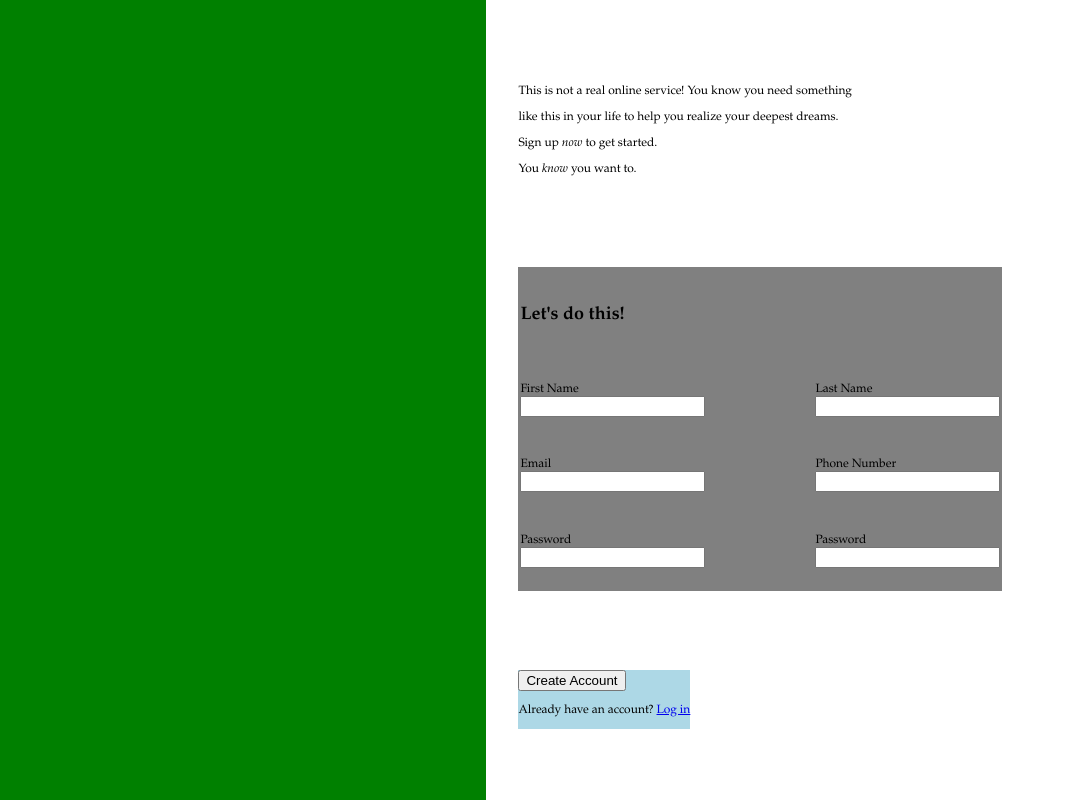
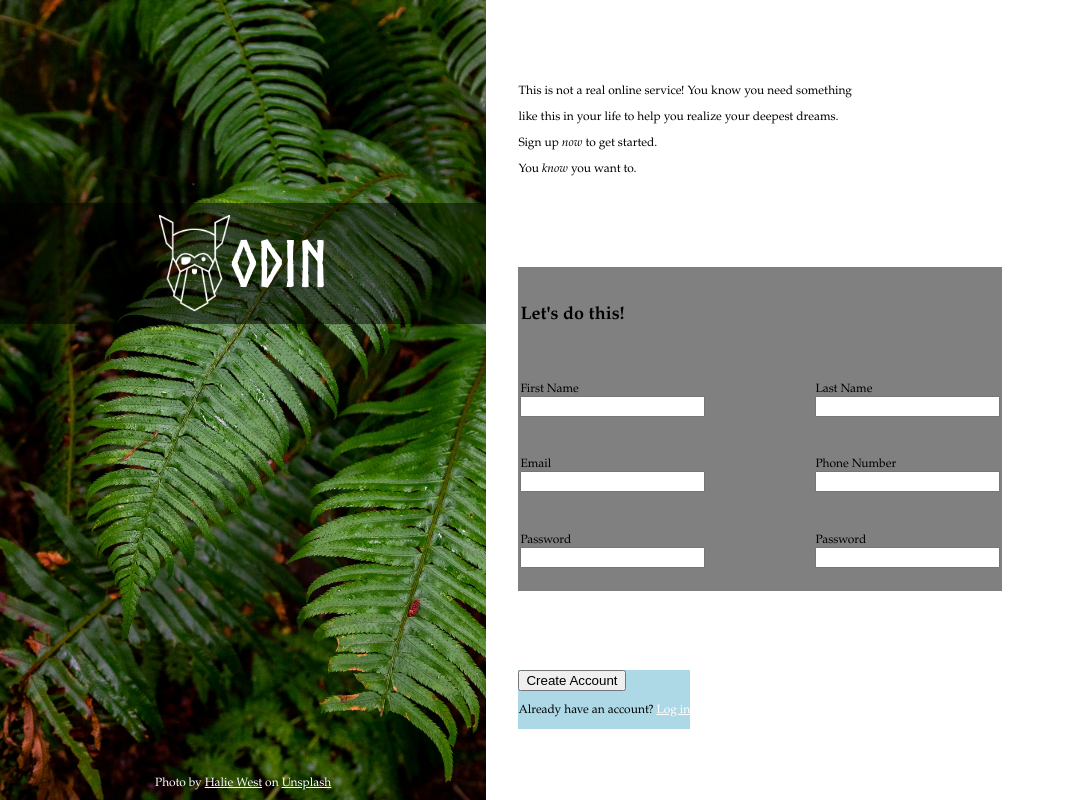
Before and after one commit to zopalmer14/TOP-sign-up-form, a plain HTML site: page index.html in a window 1280 px wide. Shown: the whole page, without its empty margins (0-1065 px from the left). Drawn offline with Linux system fonts and the light colour scheme.

Commit message:
add background image, logo, and citation to visual section

```diff
--- a/index.html
+++ b/index.html
@@ -10,7 +10,15 @@
 <body>
     <div id="screen_container">
         <div id="img_container">
+            <div id="logo_container">
+                <div id="logo_banner">
+                    <img src="odin-lined.png" alt="Viking Helmet">ODIN
+                </div>
+            </div>
 
+            <div id="citation_container">
+                <span>Photo by <a target="_blank" href="https://unsplash.com/@haliewestphoto">Halie West</a> on <a target="_blank" href="https://unsplash.com/photos/green-leaf-plant-in-close-up-photography-25xggax4bSA">Unsplash</a></span>
+            </div>
         </div>
 
         <div id="info_container">
--- a/styles.css
+++ b/styles.css
@@ -1,3 +1,9 @@
+
+@font-face {
+    font-family: Norse;
+    font-weight: bold;
+    src: url('Norse-Bold.otf') format("opentype");
+}
 
 body {
     background-color: white;
@@ -7,6 +13,10 @@ body {
     margin: 0;
 }
 
+a {
+    color: white;
+}
+
 #screen_container {
     display: flex;
     width: 100vw;
@@ -14,8 +24,48 @@ body {
 }
 
 #img_container {
-    background-color: green;
+    color: white;
+    background-image: url('leafy_background.jpg');
+    background-size: cover;
+    background-repeat: no-repeat;
+
+    display: flex;
+    flex-direction: column;
+    align-items: stretch;
     flex: 2 2 0;
+}
+
+#logo_container {
+    flex: 2 2 0;
+
+    display: flex;
+    flex-direction: column;
+    align-items: stretch;
+    justify-content: center;
+}
+
+#logo_banner {
+    padding: 1vw 0px;
+    background-color: rgba(0, 0, 0, 0.5);
+    font-family: 'Norse', sans-serif;
+    font-size: 5vw;
+
+    display: flex;
+    align-items: center;
+    justify-content: center;
+}
+
+#logo_banner img {
+    height: 7.5vw;
+}
+
+#citation_container {
+    margin-bottom: 10px;
+    flex: 1 1 0;
+
+    display: flex;
+    align-items: end;
+    justify-content: center;
 }
 
 #info_container {
```
Also changed, not shown: Norse-Bold.otf (added), leafy_background.jpg (added), odin-lined.png (added).
